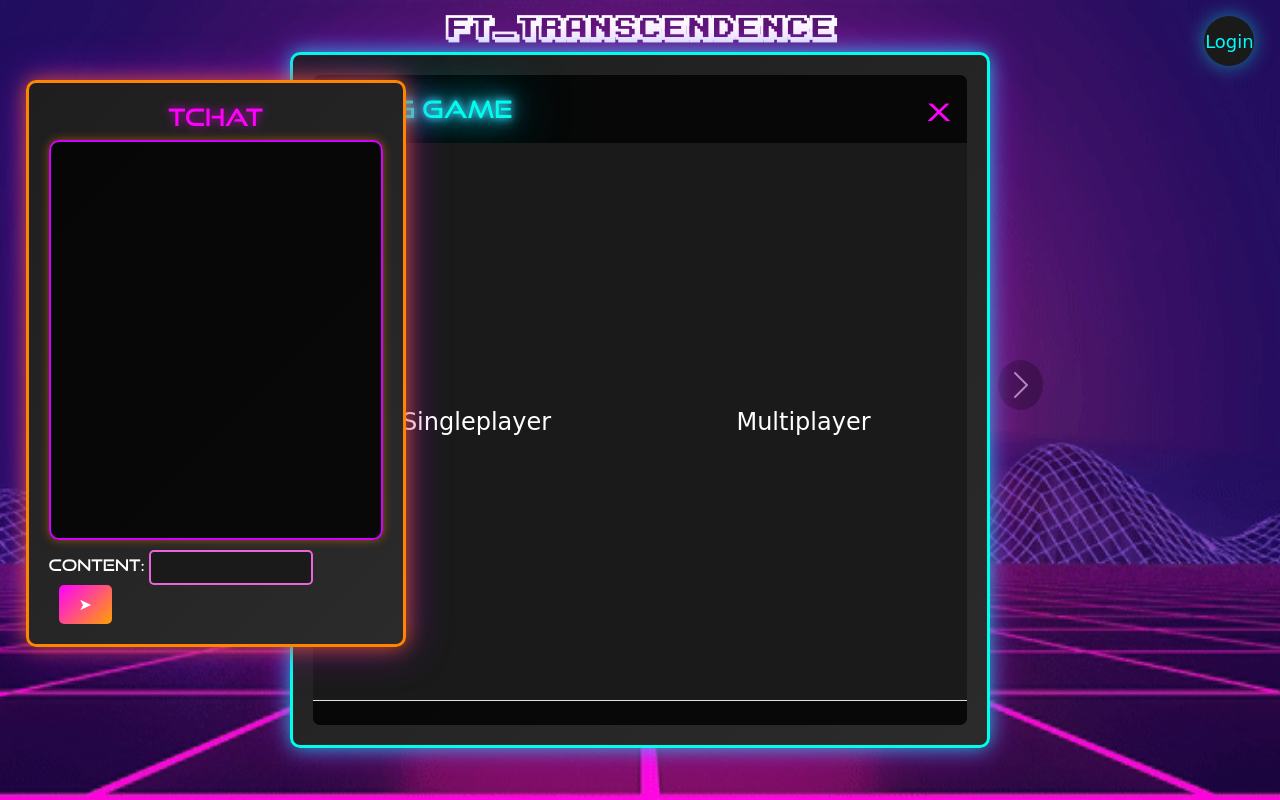
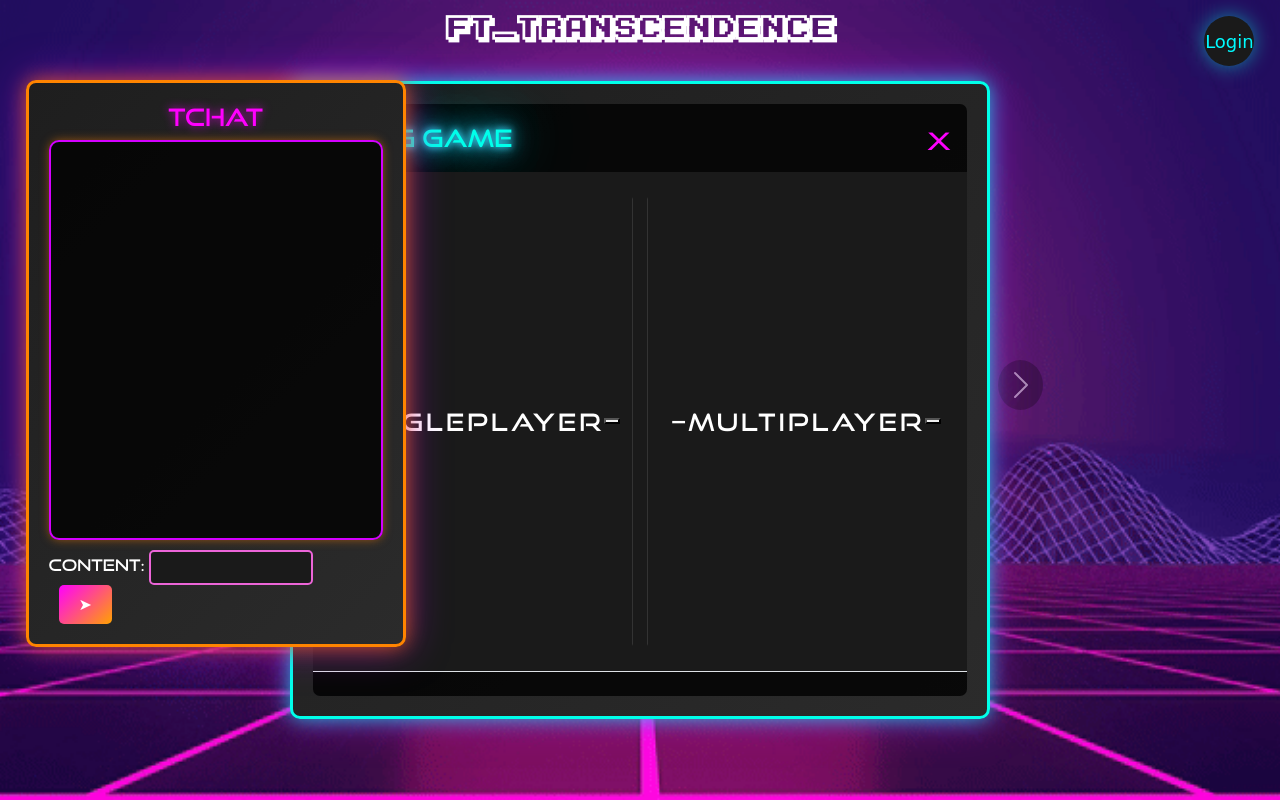
Before and after one commit to Tjrplusdeneon-Transcendence/Transcendence, a Django app: page / in a window 1280 px wide, after a click on "PLAY". Run offline with Django 5.2, Linux system fonts and the light colour scheme; the visitor is signed in with stand-in values (Sample User, id 1); data that the repository does not hold is empty; some libraries are stand-ins or nearby versions.

Commit message:
[BRO] i cooked, bro

```diff
--- a/transcendence/pong/static/pong/styles.css
+++ b/transcendence/pong/static/pong/styles.css
@@ -923,35 +923,50 @@ body {
     position: relative;
 }
 
+
+
 .main-menu-side {
     position: absolute;
-    width: 50%;
-    height: 100%;
-    top: 0;
+    width: 49%;
+    height: 90%;
+    top: 50;
     display: flex;
     align-items: center;
     justify-content: center;
-    font-family: 'Press Start 2P', cursive;
     font-size: 24px;
     color: white;
     cursor: pointer;
-    transition: background-color 0.3s ease;
+    transition: all 0.3s ease;
+    text-transform: uppercase;
+    letter-spacing: 3px;
+    border: 2px solid transparent;
+    box-sizing: border-box;
 }
 
 #leftSide {
     left: 0;
     background-color: #1a1a1a;
+    border-right: 1px solid #333; /* Séparation visuelle au centre */
 }
 
 #rightSide {
     right: 0;
     background-color: #1a1a1a;
+    border-left: 1px solid #333;
 }
 
 #leftSide:hover {
-    background-color: #00FFFF;
+    background-color: rgba(0, 255, 255, 0.1);
+    box-shadow: inset 0 0 20px #00FFFF, 0 0 20px #00FFFF; /* Limite l'effet d'ombre */
+    border-color: #00FFFF;
 }
 
 #rightSide:hover {
-    background-color: #ff00fb;
+    background-color: rgba(255, 0, 251, 0.1);
+    box-shadow: inset 0 0 20px #FF00FB, 0 0 20px #FF00FB;
+    border-color: #FF00FB;
 }
+
+#leftSide:hover, #rightSide:hover {
+    transform: scale(1.03); /* Légère croissance au survol */
+}
--- a/transcendence/pong/templates/pong/index.html
+++ b/transcendence/pong/templates/pong/index.html
@@ -130,10 +130,15 @@
             <div class="modal-body">
                 <!-- New Main Menu Canvas -->
                 <canvas id="mainMenuCanvas" width="640" height="480" style="background-color: #1a1a1a;"></canvas>
-                <div id="leftSide" class="main-menu-side">Singleplayer</div>
-                <div id="rightSide" class="main-menu-side">Multiplayer</div>
-                <button id="singleplayerButton" class="main-menu-button">Singleplayer</button>
-                <button id="multiplayerButton" class="main-menu-button">Multiplayer</button>
+                <div
+                    id="leftSide" class="main-menu-side">–Singleplayer
+                    <button id="singleplayerButton" class="main-menu-button"></button>
+                </div>
+                <div
+                    id="rightSide" class="main-menu-side">–Multiplayer
+                    <button id="multiplayerButton" class="main-menu-button"></button>
+                </div>
+
                 <!-- Difficulty selector -->
                 <div id="difficulty-menu" class="difficulty-menu mb-3" style="display: none;">
                     <label for="difficultySelect" class="form-label">Select Difficulty:</label>
```
